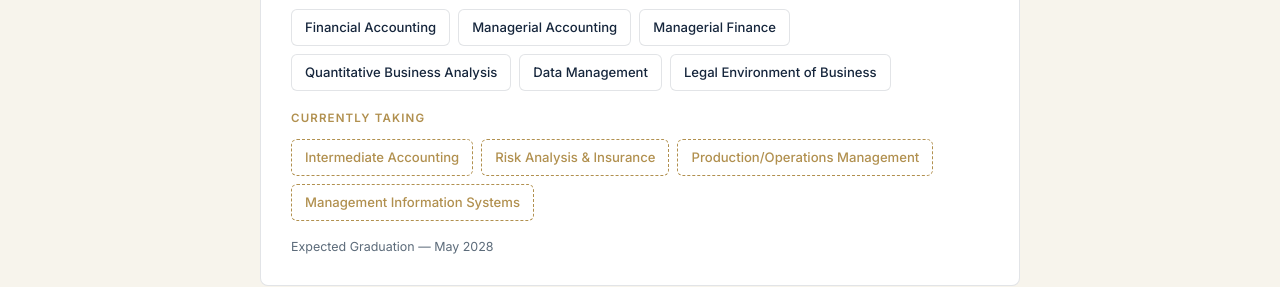
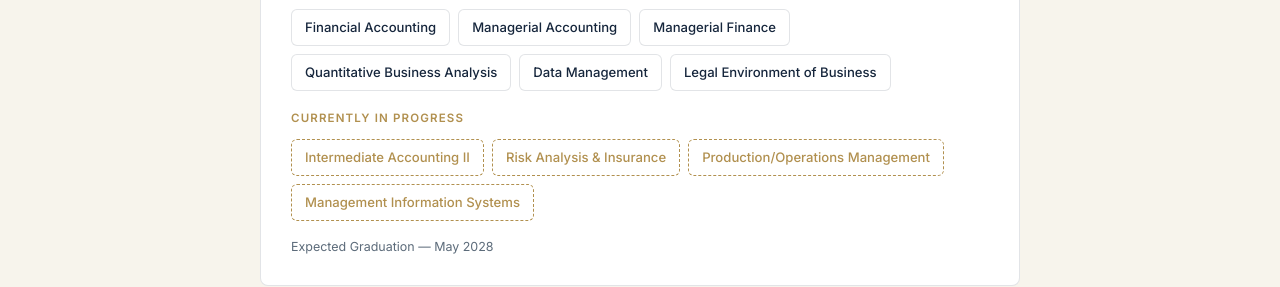
Before and after one commit to docoffey4195/daniel-coffey-resume, a plain HTML site: page index.html in a window 1280 px wide. Shown: the part 2578-2865 px from the top of the page. Drawn offline with Linux system fonts and the light colour scheme.

Commit message:
Update index.html

```diff
--- a/index.html
+++ b/index.html
@@ -565,9 +565,9 @@
         </div>
       </div>
       <div style="margin-top:18px;">
-        <h3 style="font-size:0.72rem; text-transform:uppercase; letter-spacing:0.1em; color:var(--brass); margin:0 0 12px; font-family:'Inter',sans-serif; font-weight:600;">Currently Taking</h3>
+        <h3 style="font-size:0.72rem; text-transform:uppercase; letter-spacing:0.1em; color:var(--brass); margin:0 0 12px; font-family:'Inter',sans-serif; font-weight:600;">Currently in Progress</h3>
         <div class="chip-row">
-          <span class="chip chip-progress">Intermediate Accounting</span>
+          <span class="chip chip-progress">Intermediate Accounting II</span>
           <span class="chip chip-progress">Risk Analysis &amp; Insurance</span>
           <span class="chip chip-progress">Production/Operations Management</span>
           <span class="chip chip-progress">Management Information Systems</span>
```
